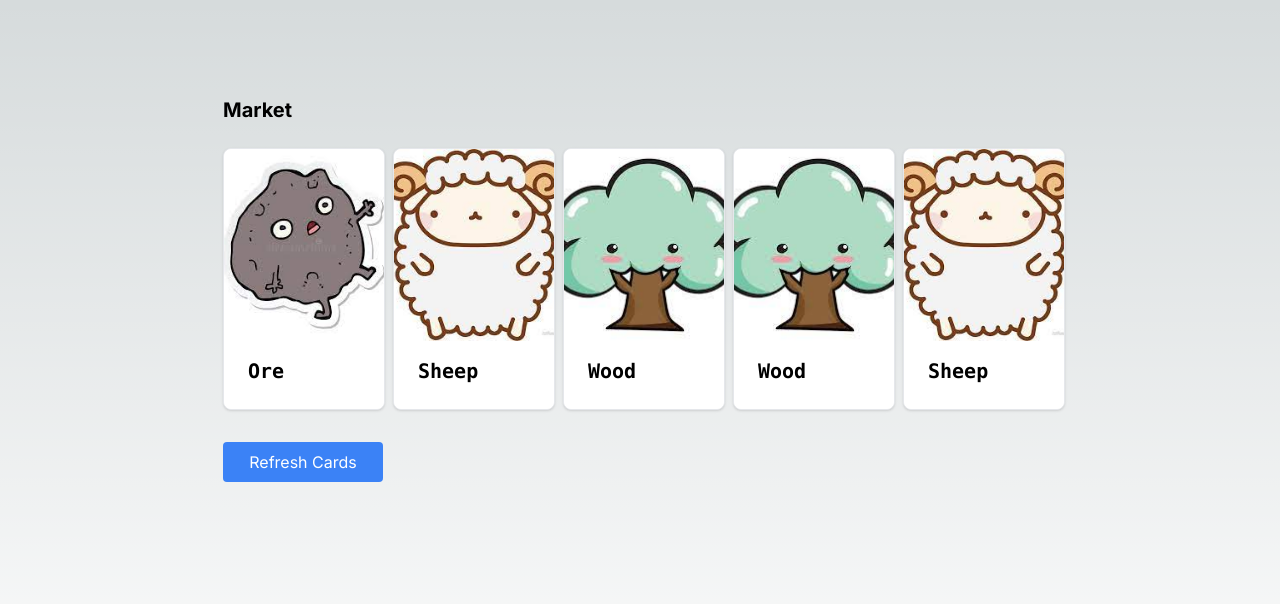
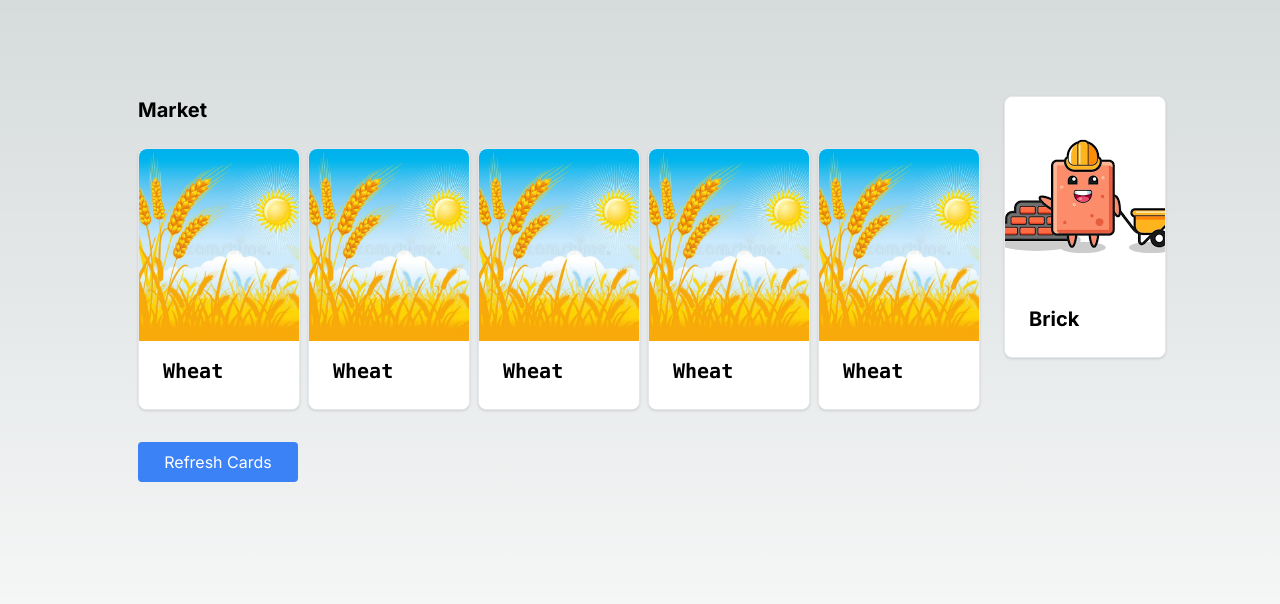
Before and after one commit to CAWilson94/CatanStruggle, a Next.js app: page / in a window 1280 px wide. Shown: the top 604 px of the page. Built offline with nearby package versions, Linux system fonts and the light colour scheme.

Commit message:
main deck added, bit squint for now

```diff
--- a/src/app/page.tsx
+++ b/src/app/page.tsx
@@ -1,40 +1,38 @@
 "use client";
 
-import { KnightCard } from "@/@types/global";
 import Card from "@/components/Card";
-import CardStack from "@/components/CardStack";
 import {
+  ResourceDecks,
   baseResourceCards,
-  knightCards,
-  roadCards,
+  marketBaseDeck,
 } from "@/modules/Resources/Resources";
 import { shuffleListItems } from "@/utils/utils";
 import { useState } from "react";
 
 export default function Home() {
-  const [knightCardStack, setKnightCardStack] = useState(() =>
-    shuffleListItems(knightCards)
-  );
-  const [roadCardStack, setRoadCardStack] = useState(() =>
-    shuffleListItems(roadCards)
-  );
+
+  const resourceBaseGameCards: ResourceDecks = marketBaseDeck(baseResourceCards);
+
   const [resourceCardStack, setResourceCardStack] = useState(() =>
-    shuffleListItems(baseResourceCards)
+    shuffleListItems(resourceBaseGameCards.mainDeck)
   );
 
   const shuffleCards = () => {
-    setResourceCardStack(shuffleListItems(baseResourceCards));
+    setResourceCardStack(shuffleListItems(resourceBaseGameCards.mainDeck));
   };
+
+
 
   return (
     <main className="flex min-h-screen flex-col items-center justify-between p-24">
+      <div className="flex flex-row">
         <div className="flex flex-col">
           <div>
             <h1 className="px-6 font-bold text-xl mb-2">Market</h1>
           </div>
           <div className="z-10 max-w-5xl w-full items-center justify-between font-mono text-sm lg:flex">
             <div className="card-list">
-            {resourceCardStack.slice(0, 5).map((card, index) => (
+              {resourceBaseGameCards.market.map((card, index) => (
                 <Card description={card as string} imagePath={`${card}.jpeg`} />
               ))}
               <style jsx>{`
@@ -56,6 +54,10 @@ export default function Home() {
             </button>
           </div>
         </div>
+        <div>
+          <Card description={resourceBaseGameCards.mainDeck[0] as string} imagePath={`${resourceBaseGameCards.mainDeck[0]}.jpeg`} />
+        </div>
+      </div>
     </main>
   );
 }
--- a/src/modules/Resources/Resources.ts
+++ b/src/modules/Resources/Resources.ts
@@ -100,9 +100,17 @@ export interface ResourceDecks {
     mainDeck: string[],
 }
 
-const marketBaseDeck = (marketDeck: string[]): ResourceDecks => {
+export const marketBaseDeck = (marketDeck: string[]): ResourceDecks => {
     let deck: string[] = marketDeck;
     let market: string[] = shuffleListItems(marketDeck).splice(0, 5);
     let discard: string[] = [];
     return {market: market, discardPile: discard, mainDeck: deck};
 };
+
+/**
+ * When we shuffle the market we need to
+ * 1. Put the cards back into the main deck, at the bottom
+ * 2. and then take the top five from the main deck
+ * 3. should then have new market cards and probably a diff top main deck card.
+ *
+ */
```
Lines whose indentation alone changed are shown as unchanged.
